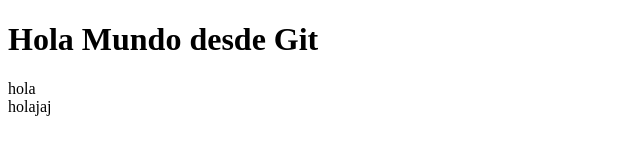
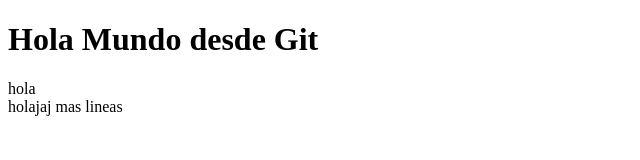
Before and after one commit to AugustoTpia/git-example, a plain HTML site: page index.html in a window 1280 px wide. Shown: the full height of the page, 0-640 px from the left. Drawn offline with Linux system fonts and the light colour scheme.

Commit message:
mas lineas de codigo

```diff
--- a/index.html
+++ b/index.html
@@ -13,7 +13,7 @@
     <div>
         hola
     </div>
-    holajaj
+    holajaj mas lineas
 </body>
 
 </html>
```
